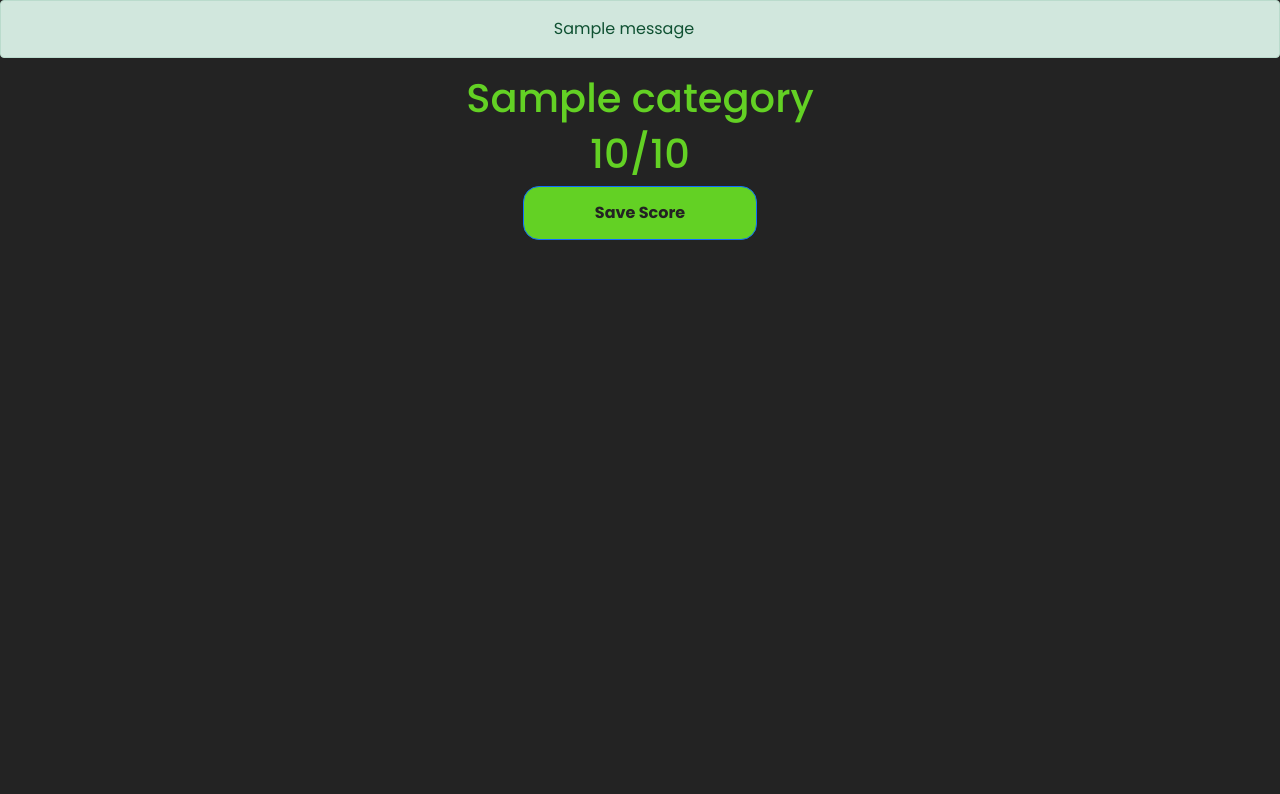
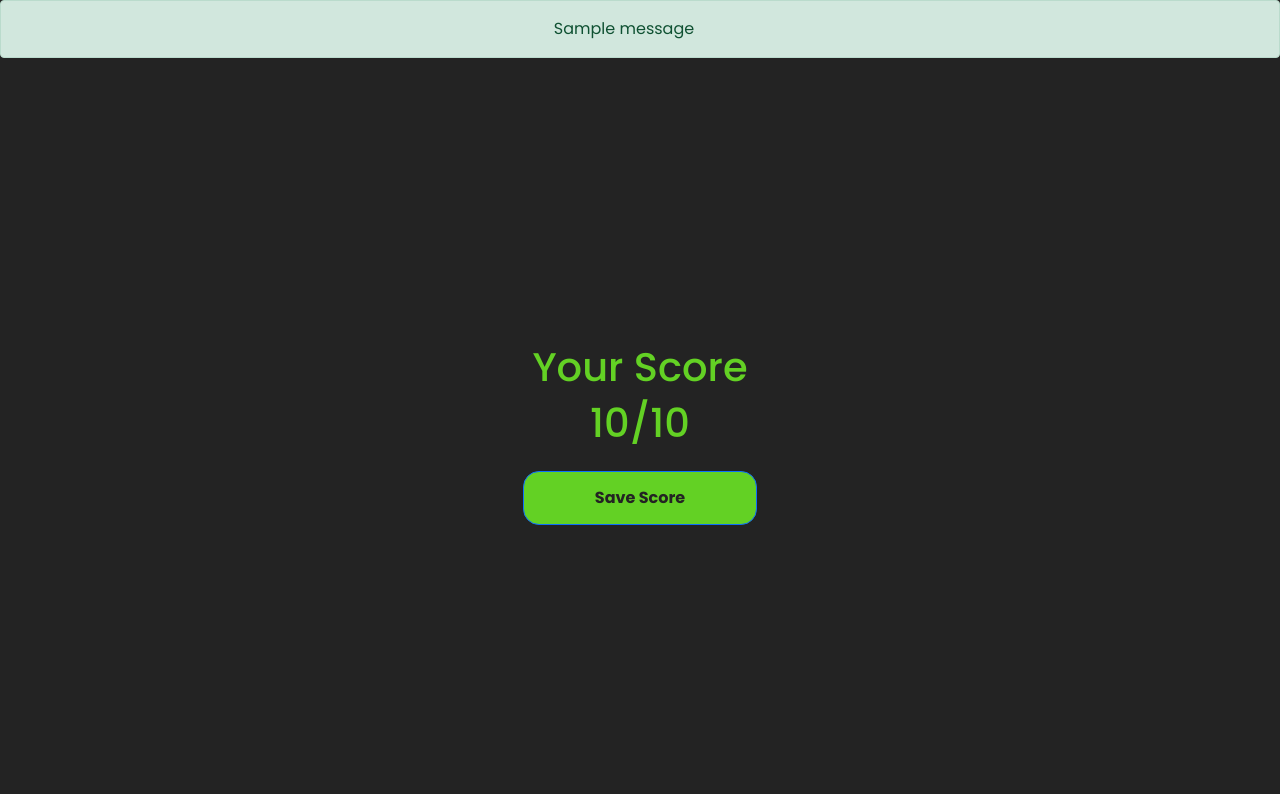
Before and after one commit to Iviko1/flask-quiz-app, a Flask app: template website/templates/score.html in a window 1280 px wide. Shown: the part 56-850 px from the top of the page. Before the commit the page ends 296 px from the top, so only its background shows below. Run offline with Flask 2, Linux system fonts and the light colour scheme; the template is opened without the code that fills it: most values are stand-ins (such as "Sample title", 1, 10 or a date in 2020); one stand-in notice (Sample message) is shown.

Commit message:
Changed Layout

```diff
--- a/website/templates/score.html
+++ b/website/templates/score.html
@@ -1,10 +1,21 @@
 {% extends 'base.html' %} {% block title %}Score{% endblock %} {%block body%}
-<div class="container text-center">
-  <h1>{{category}}</h1>
-  <h1>{{score}}/10</h1>
-  <form method="POST" action="/profile">
-    <input style="display: none" type="number" name="score" value="{{score}}" />
-    <button type="submit" class="btn btn-primary">Save Score</button>
-  </form>
+<div
+  class="container d-flex justify-content-center align-items-center"
+  style="height: 90vh"
+>
+  <div class="container text-center">
+    <h1>Your Score</h1>
+    <h1>{{score}}/10</h1>
+    <form method="POST" action="/profile">
+      <input
+        style="display: none"
+        type="number"
+        name="score"
+        value="{{score}}"
+      />
+      <button type="submit" class="btn btn-primary mt-3">Save Score</button>
+    </form>
+  </div>
 </div>
+
 {%endblock%}
```
